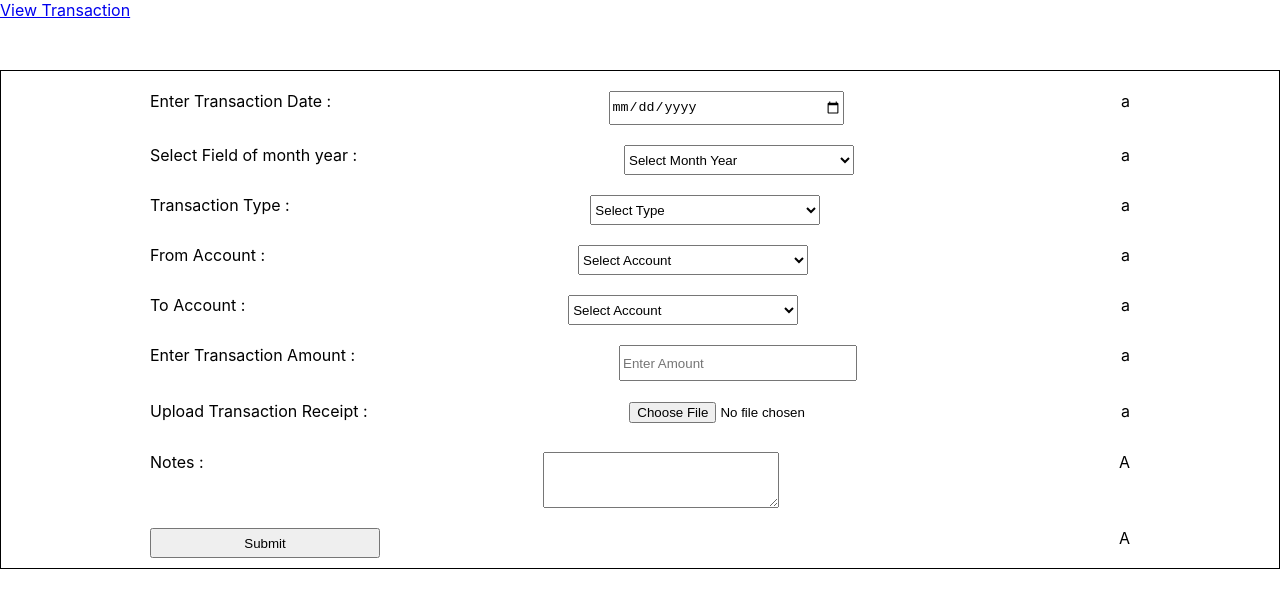
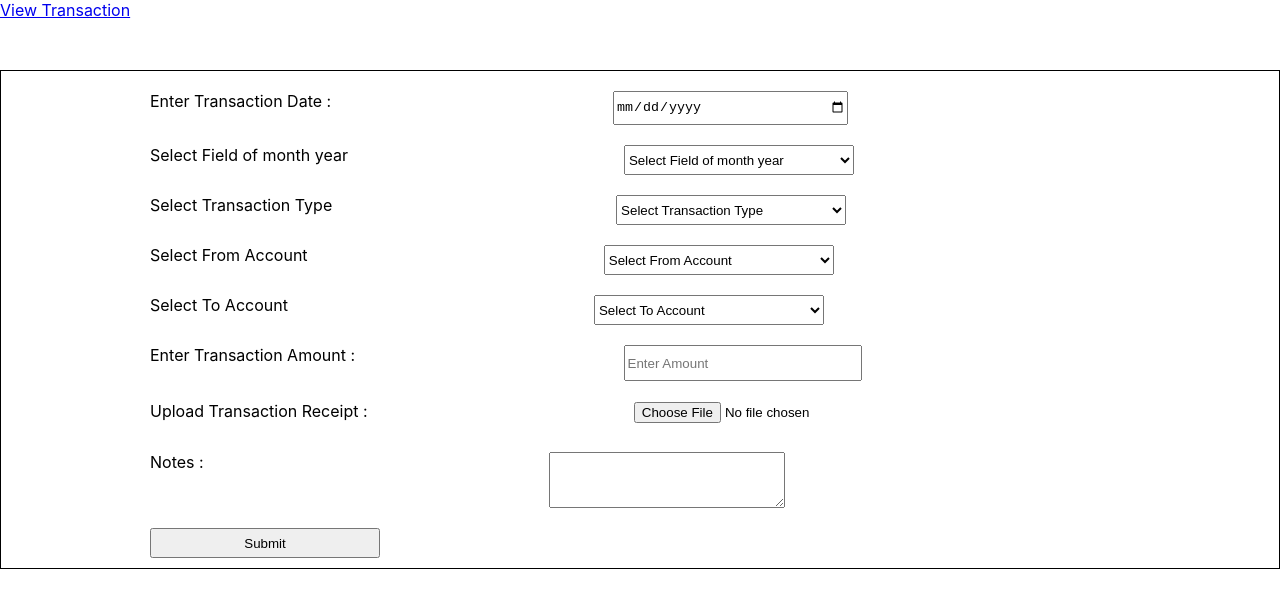
Before and after one commit to Aditya-Thakor/Aditya-Finance-Tracker, a React (Create React App) app: page /addTransaction in a window 1280 px wide. Shown: the top 608 px of the page. Built offline with nearby package versions, Linux system fonts and the light colour scheme.

Commit message:
Added validations

```diff
--- a/src/components/DropDownList/DropDownlist.jsx
+++ b/src/components/DropDownList/DropDownlist.jsx
@@ -1,12 +1,14 @@
 import React from "react";
 
 export const DropDownlist = (props) => {
-  const { label, name, onChange, optionValue } = props;
+  const { label, name, errmsg, onChange, optionValue } = props;
+
   return (
     <>
       <label htmlFor={name}>{label}</label>
       <div className="inputComp">
         <select className="inputs" name={name} id="" onChange={onChange}>
+          <option value="">{label}</option>
           {optionValue.map((option, index) => (
             <option key={index} value={option}>
               {option}
@@ -14,7 +16,9 @@ export const DropDownlist = (props) => {
           ))}
         </select>
       </div>
-      <label htmlFor="">a</label>
+      <label className="errmsg" htmlFor="">
+        {errmsg[name]}
+      </label>
     </>
   );
 };
--- a/src/components/InputFields/InputFields.jsx
+++ b/src/components/InputFields/InputFields.jsx
@@ -1,7 +1,7 @@
 import React from "react";
 
 export const InputFields = (props) => {
-  const { label, name, ...attributes } = props;
+  const { label, name, errmsg, ...attributes } = props;
 
   return (
     <div className="section-row">
@@ -9,7 +9,9 @@ export const InputFields = (props) => {
       <div className="inputComp">
         <input className="inputs" name={name} {...attributes} />
       </div>
-      <label htmlFor="">a</label>
+      <label className="errmsg" htmlFor="">
+        {errmsg}
+      </label>
     </div>
   );
 };
--- a/src/pages/AddTransaction/AddTransaction.jsx
+++ b/src/pages/AddTransaction/AddTransaction.jsx
@@ -1,7 +1,7 @@
-import React, { useEffect, useState } from "react";
+import React, { useState } from "react";
 import { DropDownlist } from "../../components/DropDownList/DropDownlist";
 import { InputFields } from "../../components/InputFields/InputFields";
-import { json, useNavigate, Link } from "react-router-dom";
+import { useNavigate, Link } from "react-router-dom";
 import "./css/addTransaction.css";
 const AddTransaction = () => {
   const navigate = useNavigate();
@@ -16,15 +16,14 @@ const AddTransaction = () => {
     transactionNotes: "",
   };
 
+  const [errmsg, setErrmsg] = useState(InitialValues);
   const [values, setValues] = useState(InitialValues);
-  const [storage, setStorage] = useState([]);
-  const [btnClick, setClick] = useState(false);
+
   const selectField = {
     1: {
       name: "transactionMY",
-      label: "Select Field of month year : ",
+      label: "Select Field of month year",
       optionValue: [
-        "Select Month Year",
         "Jan 2023",
         "Feb 2023",
         "Mar 2023",
@@ -41,19 +40,13 @@ const AddTransaction = () => {
     },
     2: {
       name: "transactionType",
-      label: "Transaction Type : ",
-      optionValue: [
-        "Select Type",
-        "Home Expense",
-        "Personal Expense",
-        "Income",
-      ],
+      label: "Select Transaction Type",
+      optionValue: ["Home Expense", "Personal Expense", "Income"],
     },
     3: {
       name: "transactionFrom",
-      label: "From Account : ",
+      label: "Select From Account",
       optionValue: [
-        "Select Account",
         "Personal Account",
         "Real Living",
         "My Dream Home",
@@ -64,9 +57,8 @@ const AddTransaction = () => {
     },
     4: {
       name: "transactionTo",
-      label: "To Account : ",
+      label: "Select To Account",
       optionValue: [
-        "Select Account",
         "Personal Account",
         "Real Living",
         "My Dream Home",
@@ -98,49 +90,123 @@ const AddTransaction = () => {
 
   const checkSubmit = (e) => {
     e.preventDefault();
-    let isVAlid = true;
-    if (isVAlid) {
-      setClick(true);
-    }
-  };
+    let arr = [];
 
-  useEffect(() => {
-    if (btnClick) {
+    Object.values(errmsg).map((msg) => {
+      if (!(msg === "")) arr.push("err");
+      return 0;
+    });
+
+    if (!(arr.length > 0)) {
       let getvalue = JSON.parse(localStorage.getItem("value"));
       getvalue != null ? getvalue.push(values) : (getvalue = [values]);
       localStorage.setItem("value", JSON.stringify(getvalue));
       navigate("/viewTransaction");
     }
-  }, [btnClick]);
+  };
 
   const onchange = (e) => {
     const name = e.target.name;
-    let value = e.target.value;
+    let value = e.target.value.trim();
     let file;
 
-    if (name === "transactionReceipt") {
+    const emptyField = (name, value) => {
+      value === ""
+        ? setErrmsg({ ...errmsg, [name]: "Field is Empty" })
+        : setErrmsg({ ...errmsg, [name]: "" });
+    };
+
+    const checkSelect = (name, value) => {
+      value === ""
+        ? setErrmsg({ ...errmsg, [name]: "Please Select This Field" })
+        : setErrmsg({ ...errmsg, [name]: "" });
+    };
+
+    switch (name) {
+      case "transactionDate":
+        emptyField(name, value);
+        break;
+
+      case "transactionAmount":
+        if (value === "") {
+          emptyField(name, value);
+        } else if (!/^[0-9]*$/.test(value)) {
+          setErrmsg({ ...errmsg, [name]: "Enter Digits only" });
+        } else {
+          setErrmsg({ ...errmsg, [name]: "" });
+        }
+        break;
+
+      case "transactionFrom":
+        checkSelect(name, value);
+        break;
+
+      case "transactionTo":
+        checkSelect(name, value);
+        break;
+
+      case "transactionType":
+        checkSelect(name, value);
+        break;
+
+      case "transactionMY":
+        checkSelect(name, value);
+        break;
+
+      case "transactionNotes":
+        emptyField(name, value);
+        if (value.length >= 250)
+          setErrmsg({
+            ...errmsg,
+            [name]: "Length Should be less than 250 letters.",
+          });
+        break;
+      case "transactionReceipt":
         let files = e.target.files[0];
-      console.log(files.type);
-      if (files.size > 1000000) alert("size exceed");
-      if (
-        files.type == "image/jpg" ||
-        files.type == "image/png" ||
-        files.type == "image/jpeg"
+        if (files) {
+          if (files.size > 1000000)
+            setErrmsg({
+              ...errmsg,
+              [name]: "Your image file is simply too big",
+            });
+          else if (
+            files.type === "image/jpg" ||
+            files.type === "image/png" ||
+            files.type === "image/jpeg"
           ) {
             file = new FileReader();
             file.readAsDataURL(files);
             file.onloadend = () => {
               setValues({ ...values, [name]: file.result });
+              setErrmsg({ ...errmsg, [name]: "" });
             };
           } else {
-        alert("type not match");
+            setErrmsg({ ...errmsg, [name]: "The Format is not supported" });
           }
-    } else {
+        }
+        break;
+
+      default:
+    }
+    if (!(name === "transactionReceipt")) {
       setValues({ ...values, [name]: value });
     }
   };
+
+  const btnClick = () => {
+    let obj = {};
+    console.log(values);
+    Object.keys(values).map((item) => {
+      if (values[item] === "") {
+        obj = { ...obj, [item]: "Field is Empty" };
+      }
+      return 0;
+    });
+    setErrmsg({ ...errmsg, ...obj });
+  };
+
   return (
-    <form action="" method="post">
+    <form action="" method="post" onSubmit={checkSubmit}>
       <Link to="/viewTransaction">View Transaction</Link>
       <div className="container">
         <div className="section">
@@ -148,14 +214,23 @@ const AddTransaction = () => {
             {...inputFields[0]}
             onChange={onchange}
             value={values["name"]}
+            errmsg={errmsg.transactionDate}
           />
           {Object.values(selectField).map((item, index) => (
             <div className="section-row" key={index}>
-              <DropDownlist {...item} onChange={onchange} />
+              <DropDownlist {...item} onChange={onchange} errmsg={errmsg} />
             </div>
           ))}
-          <InputFields {...inputFields[1]} onChange={onchange} />
-          <InputFields {...inputFields[2]} onChange={onchange} />
+          <InputFields
+            {...inputFields[1]}
+            onChange={onchange}
+            errmsg={errmsg.transactionAmount}
+          />
+          <InputFields
+            {...inputFields[2]}
+            onChange={onchange}
+            errmsg={errmsg.transactionReceipt}
+          />
           <div className="section-row">
             <label htmlFor="note">Notes : </label>
             <textarea
@@ -163,13 +238,14 @@ const AddTransaction = () => {
               className="inputs-textarea"
               onChange={onchange}
             ></textarea>
-            <label htmlFor="">A</label>
+            <label className="errmsg" htmlFor="">
+              {errmsg.transactionNotes}
+            </label>
           </div>
           <div className="section-row">
-            <button className="inputs" type="submit" onClick={checkSubmit}>
+            <button className="inputs" type="submit" onClick={btnClick}>
               Submit
             </button>
-            <label htmlFor="">A</label>
           </div>
         </div>
       </div>
--- a/src/pages/AddTransaction/css/addTransaction.css
+++ b/src/pages/AddTransaction/css/addTransaction.css
@@ -1,27 +1,28 @@
-.container{
+.container {
   display: flex;
-    justify-content: center ;
+  justify-content: center;
   margin-top: 50px;
   border: 1px solid;
-
 }
-.section{
+.section {
   padding: 10px 20px 0px;
   width: 1000px;
 }
-.section-row{
+.section-row {
   padding: 10px;
   display: flex;
   justify-content: space-between;
 }
 
-.inputs{
+.inputs {
   height: 30px;
   width: 230px;
 }
 
-.inputs-textarea{
-
+.inputs-textarea {
   height: 50px;
   width: 230px;
 }
+.errmsg {
+  color: red;
+}
--- a/src/pages/ViewTransaction/ViewTransaction.jsx
+++ b/src/pages/ViewTransaction/ViewTransaction.jsx
@@ -1,6 +1,6 @@
-import React, { useEffect, useState, useRef } from "react";
+import React, { useState, useRef } from "react";
 import { Link } from "react-router-dom";
-import { DropDownlist } from "../../components/DropDownList/DropDownlist";
+
 import "./css/viewTrans.css";
 
 const ViewTransaction = () => {
@@ -63,9 +63,10 @@ const ViewTransaction = () => {
 
   const groupBy = (e) => {
     let name = e.target.value;
+    // eslint-disable-next-line
     setScroller({ ...Scroller, ["state"]: true, ["name"]: name });
 
-    const groupByCategory = locals.reduce((groups, product) => {
+    locals.reduce((groups, product) => {
       let transactionFrom = product[name];
       groups[transactionFrom] = groups[transactionFrom] ?? [];
       groups[transactionFrom].push(product);
```
Lines whose indentation alone changed are shown as unchanged.
